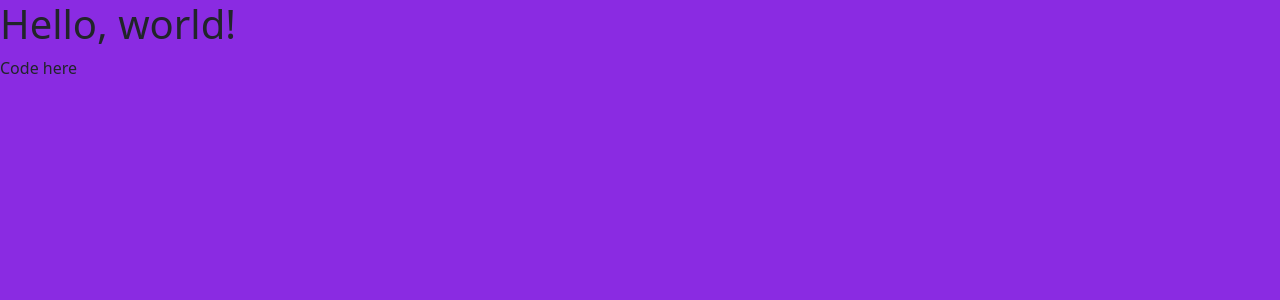
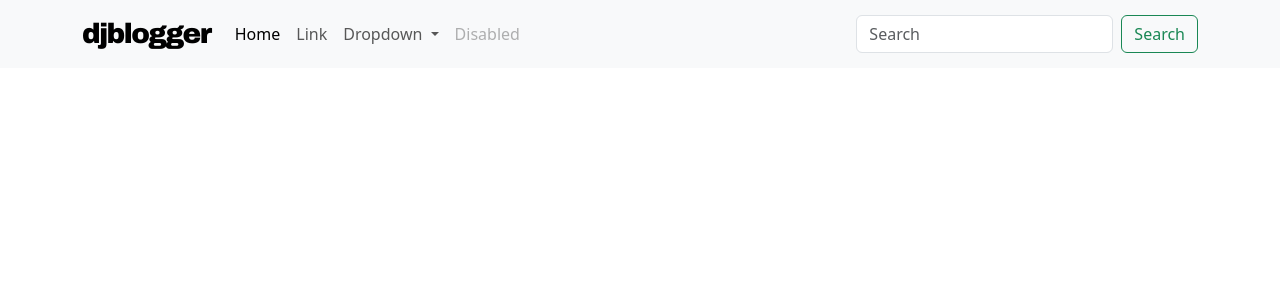
Before and after one commit to kidsage/django-blogger, a Django app: page / in a window 1280 px wide. Shown: the top 300 px of the page. Run offline with Django 4.2, Linux system fonts and the light colour scheme.

Commit message:
+ logo, test fonts

```diff
--- a/djblogger/static/css/main.css
+++ b/djblogger/static/css/main.css
@@ -1,3 +1,13 @@
-body {
-    background-color: blueviolet;
+@import url('https://fonts.googleapis.com/css2?family=Archivo:wght@900&display=swap');
+@import url('https://fonts.googleapis.com/css2?family=Barlow:wght@400;500;600;700;900&display=swap');
+@import url('https://fonts.googleapis.com/css2?family=Merriweather&display=swap');
+
+.logo {
+    font-family: 'Archivo', sans-serif;
+    letter-spacing: -1.5px;
 }
+
+.test {
+    font-family: 'Barlow', sans-serif;
+    font-family: 'Merriweather', serif;
+}
--- a/djblogger/templates/base.html
+++ b/djblogger/templates/base/base.html
@@ -14,7 +14,6 @@
 </head>
 
 <body>
-    <h1>Hello, world!</h1>
 
     {% block template %}
     {% endblock %}
--- /dev/null
+++ b/djblogger/templates/base/navbar.html
@@ -0,0 +1,49 @@
+<nav class="navbar navbar-expand-lg bg-body-tertiary">
+    <!-- fluid를 붙이면 너비에 맞게 넓어짐 -->
+    <div class="container">
+
+        <a class="navbar-brand logo fs-3" href="#">djblogger</a>
+
+
+        <button class="navbar-toggler" type="button" data-bs-toggle="collapse" data-bs-target="#navbarSupportedContent"
+            aria-controls="navbarSupportedContent" aria-expanded="false" aria-label="Toggle navigation">
+            <span class="navbar-toggler-icon"></span>
+        </button>
+
+
+
+        <div class="collapse navbar-collapse" id="navbarSupportedContent">
+            <ul class="navbar-nav me-auto mb-2 mb-lg-0">
+                <li class="nav-item">
+                    <a class="nav-link active" aria-current="page" href="#">Home</a>
+                </li>
+                <li class="nav-item">
+                    <a class="nav-link" href="#">Link</a>
+                </li>
+                <li class="nav-item dropdown">
+                    <a class="nav-link dropdown-toggle" href="#" role="button" data-bs-toggle="dropdown"
+                        aria-expanded="false">
+                        Dropdown
+                    </a>
+                    <ul class="dropdown-menu">
+                        <li><a class="dropdown-item" href="#">Action</a></li>
+                        <li><a class="dropdown-item" href="#">Another action</a></li>
+                        <li>
+                            <hr class="dropdown-divider">
+                        </li>
+                        <li><a class="dropdown-item" href="#">Something else here</a></li>
+                    </ul>
+                </li>
+                <li class="nav-item">
+                    <a class="nav-link disabled" aria-disabled="true">Disabled</a>
+                </li>
+            </ul>
+            <form class="d-flex" role="search">
+                <input class="form-control me-2" type="search" placeholder="Search" aria-label="Search">
+                <button class="btn btn-outline-success" type="submit">Search</button>
+            </form>
+        </div>
+
+
+    </div>
+</nav>
--- a/djblogger/templates/blog/index.html
+++ b/djblogger/templates/blog/index.html
@@ -1,6 +1,6 @@
-{% extends "../base.html" %}
+{% extends "../base/base.html" %}
 {% block title %}Index page{% endblock %}
 
 {% block template %}
-Code here
+{% include "../base/navbar.html" %}
 {% endblock %}
```
